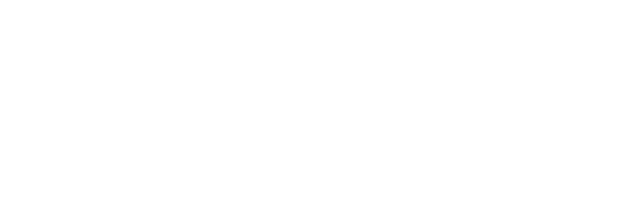
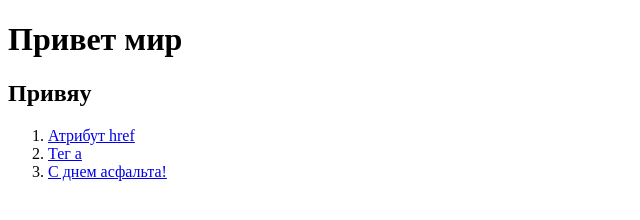
Before and after one commit to alinamaxphoto/task-html, a website: page src/index.html in a window 1280 px wide. Shown: the whole page, without its empty margins (0-640 px from the left). Drawn offline with Linux system fonts and the light colour scheme.

Commit message:
Задание по HTML

```diff
--- a/src/index.html
+++ b/src/index.html
@@ -3,5 +3,13 @@
     <head>
         <title>HTML</title>
     </head>
-    <body></body>
+    <body>
+        <h1>Привет мир</h1>
+        <h2>Привяу</h2>
+        <ol>
+            <li> <a href="https://htmlbook.ru/html/a/href"> Атрибут href</a> </li>
+            <li> <a href="https://htmlbook.ru/html/a"> Тег a</a> </li>
+            <li> <a href="https://zori48.ru/news/obshchestvo/16-iyulya-ezhegodno-vo-vsem-mire-otmechaetsya-den-risovaniya-na-asfalte"> С днем асфальта!</a> </li>
+        </ol>
+    </body>
 </html>
```
